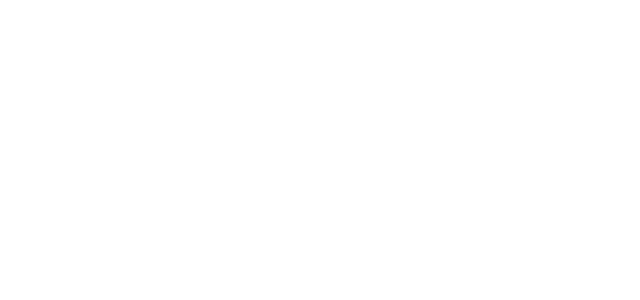
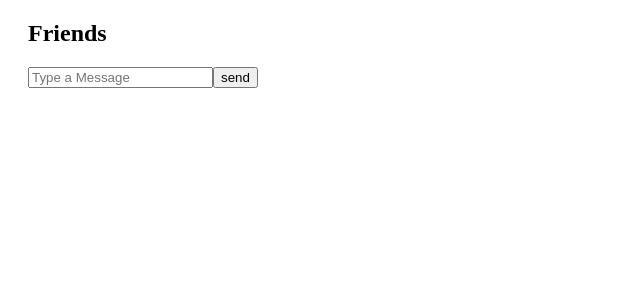
Before and after one commit to jatulya/BookVerse, a React (Create React App) app in the folder frontend/: page /chatroom in a window 1280 px wide. Before the commit this address had no page. Shown: the top 300 px of the page, without its empty margins (0-640 px from the left). Built offline with nearby package versions, Linux system fonts and the light colour scheme.

Commit message:
veryyy basic feed

```diff
--- a/frontend/src/App.tsx
+++ b/frontend/src/App.tsx
@@ -1,6 +1,8 @@
 import {BrowserRouter as Router, Route, Routes} from 'react-router-dom'
 import Home from './Components/Home/Home';
 import Profile from './Components/Profile/Profile';
+import Chat from './Components/Feed/Chat';
+import MainFeed from './Components/Feed/MainFeed';
 
 function App() {
   return (
@@ -8,6 +10,8 @@
       <Routes>
         <Route path="/" Component={Home} />
         <Route path="/profile" Component={Profile} />
+        <Route path="/chatroom" Component={Chat} />
+        <Route path="/feed" Component={MainFeed} />
       </Routes>
     </Router>
   );
--- /dev/null
+++ b/frontend/src/Components/Feed/Chat.tsx
@@ -0,0 +1,40 @@
+import Button from "../Button"
+import { useState } from "react"
+
+const Chat = () => {
+
+    const [msg, setMsg] = useState<string>("")
+    const [msgs, setMsgs] = useState<string[]>([])
+
+    const sendMsg = () => {
+        setMsgs([...msgs, msg])
+        setMsg("")
+    }
+
+   return (
+    <div>
+
+      <h2>Friends</h2>
+      <div>
+        { msgs.map((m, index) => {
+            return (
+                <div className="msg">
+                    {m}
+                </div>
+            )
+        })}
+      </div>
+
+      <input
+        type="text"
+        placeholder="Type a Message"
+        value={msg}
+        onChange={(e) => {setMsg(e.target.value)}}
+        />
+     <Button click={sendMsg} text="send"/>
+
+    </div>
+  )
+}
+
+export default Chat
--- /dev/null
+++ b/frontend/src/Components/Feed/MainFeed.tsx
@@ -0,0 +1,16 @@
+import Button from "../Button"
+import { useNavigate } from "react-router-dom"
+
+const MainFeed = () => {
+    const navigate = useNavigate()
+
+  return (
+    <div>
+      <h1>Main Feed</h1>
+      <Button click={() => {navigate("/chatroom") }} text="send msgs"/>
+      <Button click={() => {navigate("/profile") }} text="Profile" />
+    </div>
+  )
+}
+
+export default MainFeed
--- a/frontend/src/Components/Home/Home.tsx
+++ b/frontend/src/Components/Home/Home.tsx
@@ -5,8 +5,7 @@
 const Home: React.FC = () => {
   const nav = useNavigate()
   const loginbtn = () => {
-    alert("Login btn clicked")
-    nav('/profile')
+    nav('/feed')
   }
 
   return (
--- a/frontend/src/Components/Profile/Profile.tsx
+++ b/frontend/src/Components/Profile/Profile.tsx
@@ -1,10 +1,16 @@
 import TobeRead from "./TobeRead"
+import Button from "../Button"
+import { useNavigate } from "react-router-dom"
+
 function Profile() {
+
+  const navigate = useNavigate()
 
   return (
     <div>
       <h1>J Atulya Ramady </h1>
       <TobeRead />
+      <Button click={() => {navigate('/')}} text="sign out"/>
     </div>
   )
 }
--- a/frontend/src/globals.css
+++ b/frontend/src/globals.css
@@ -10,8 +10,8 @@
     margin: 0;
 }
 div{
-    margin-bottom: 40px;
-    margin-left: 20px;
+    margin-bottom: 10px;
+    margin-left: 10px;
 }
 .toberead{
     display: flex;
```
Also changed, not shown: frontend/src/Components/Profile/TobeRead.tsx (+5 -4 lines).
